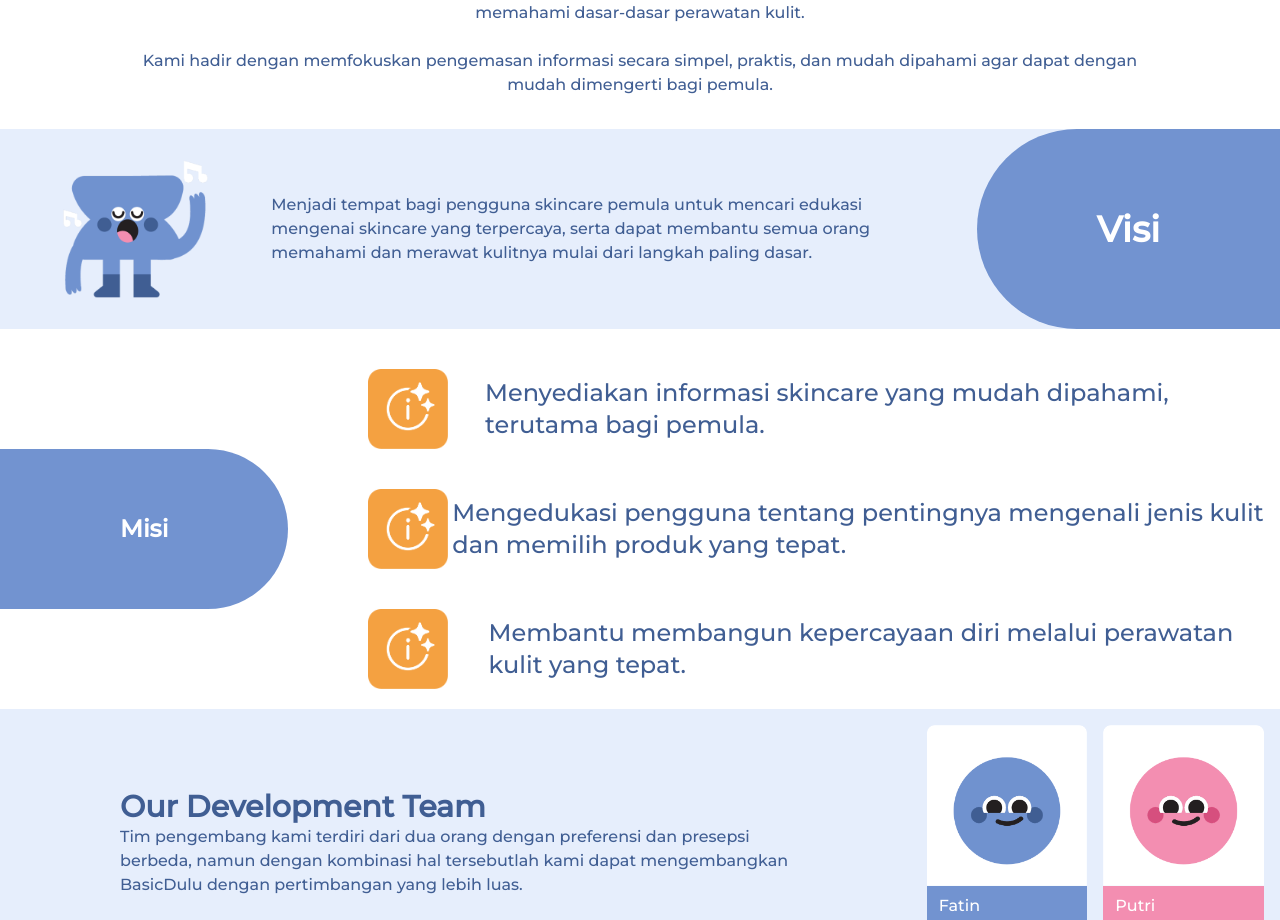
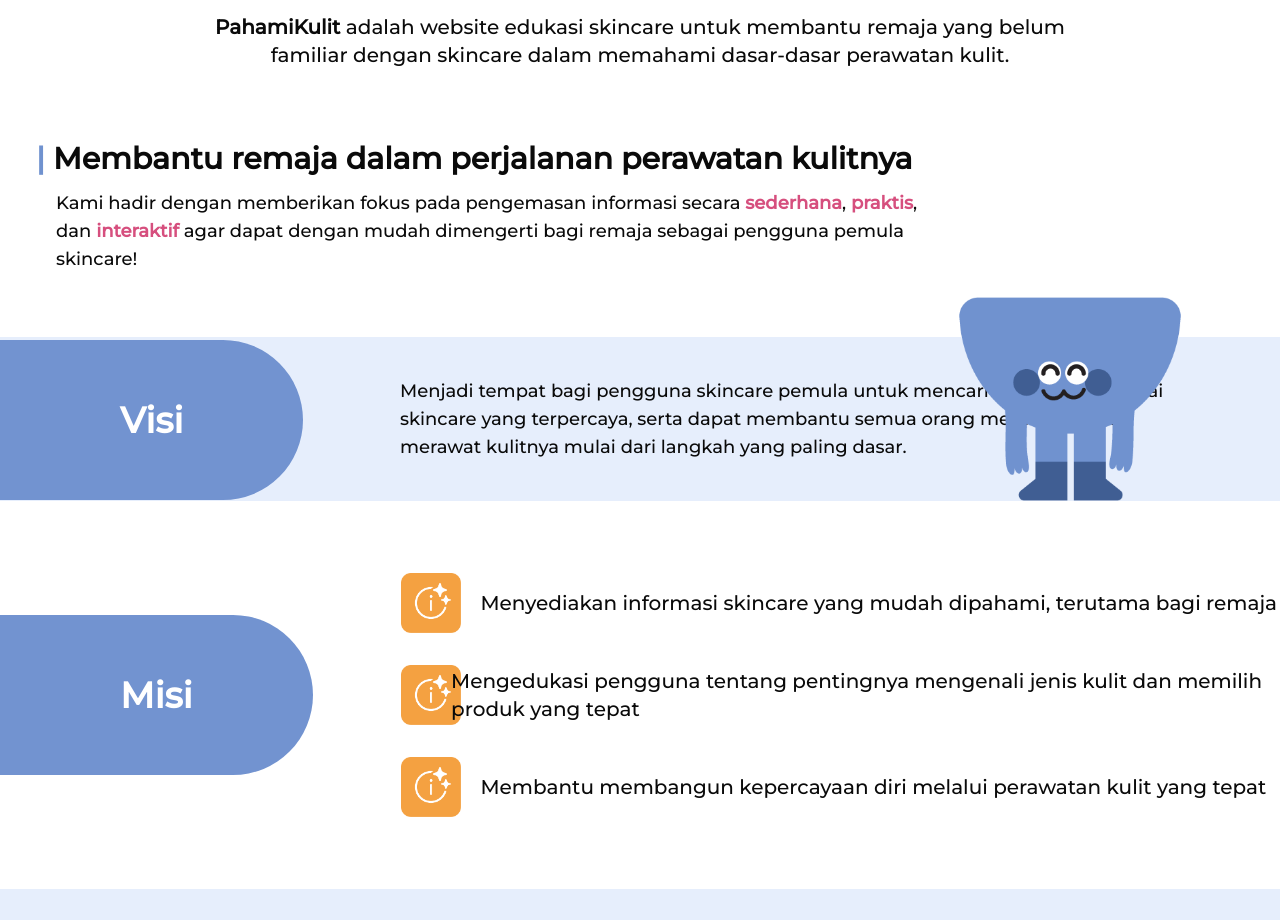
Before and after one commit to putrilauraa/PahamiKulit-FrontEnd, a Next.js app: page /about-us in a window 1280 px wide. Shown: the part 212-1132 px from the top of the page. Built offline with nearby package versions, Linux system fonts and the light colour scheme; a web font is replaced by a local one.

Commit message:
feat(about us): UI fixing

```diff
--- a/src/app/about-us/page.tsx
+++ b/src/app/about-us/page.tsx
@@ -1,101 +1,93 @@
-import Navbar from "@/components/Navbar"
+import Navbar from '@/components/Navbar';
 import { Footer } from '@/components/Footer';
 import { Montserrat } from 'next/font/google';
 
 const montserrat = Montserrat({ weight: '500', subsets: ['latin'] });
 
-
 export default function AboutUs() {
     return (
         <>
-        <Navbar/>
-            <h1>AboutUs Page</h1>
-
-            <div
-                className={`${montserrat.className}`}
-                style={{
-                    color: '#405E93',
-                }}>
-
-
-<div className="py-5"
-style={{
-        color:'#405E93'
-                    }}>
-{/* grid grid-cols-1 md:grid-cols-2 grid-rows-4 md:grid-rows-2 gap-2 py-14 px-32 h-1/5 */}
-
-            {/* About Us */}
+            <Navbar />
+            <div className={`${montserrat.className}`}>
+                <div className="pt-20">
                     <div className="">
                         {/* Title */}
-                    <div className="flex items-center justify-center font-extrabold text-5xl"
-                    >
-                        About Us
+                        <div className="text-[#405E93] flex items-center justify-center font-extrabold text-5xl">
+                            Tentang Kami
                         </div>
 
                         {/* Description */}
-                    <div className="py-5 px-32 text-center">
-                        <p className="py-3">
-                        BasicDulu adalah website edukasi skincare
-                        untuk membantu masyarakat yang masih awam dengan
-                        skincare dalam memahami dasar-dasar perawatan kulit.
+                        <p className="w-4xl justify-center mx-auto text-center mt-8 text-xl">
+                            <strong>PahamiKulit</strong> adalah website edukasi
+                            skincare untuk membantu remaja yang belum familiar
+                            dengan skincare dalam memahami dasar-dasar perawatan
+                            kulit.
+                        </p>
+                        <div className="py-10 mt-8 ml-9">
+                            <p className="text-3xl font-bold">
+                                <strong className="text-[#7092CF]">| </strong>
+                                Membantu remaja dalam perjalanan perawatan
+                                kulitnya
                             </p>
 
-                        <p className="py-3">
-                        Kami hadir dengan memfokuskan pengemasan informasi secara
-                        simpel, praktis, dan mudah dipahami agar dapat dengan mudah
-                        dimengerti bagi pemula.
+                            <p className="ml-5 w-4xl mt-3 text-lg">
+                                Kami hadir dengan memberikan fokus pada
+                                pengemasan informasi secara{' '}
+                                <strong className="text-[#D64F7E]">
+                                    sederhana
+                                </strong>
+                                ,{' '}
+                                <strong className="text-[#D64F7E]">
+                                    praktis
+                                </strong>
+                                , dan{' '}
+                                <strong className="text-[#D64F7E]">
+                                    interaktif
+                                </strong>{' '}
+                                agar dapat dengan mudah dimengerti bagi remaja
+                                sebagai pengguna pemula skincare!
                             </p>
                         </div>
                     </div>
 
                     {/* Visi */}
-            <div className={`${montserrat.className} text-main-black`}
+                    <div className="mt-6">
+                        <div
+                            className={`${montserrat.className} py-10`}
                             style={{
-                background: '#E6EEFC'
-            }}>
-                <div className="flex items-center justify-center">
-                    {/* Illustration */}
-                    <div className="flex items-center ml-10">
-                        <img
-                            className="w-125 h-auto"
-                            src="/Blue-2.png"
-                            alt="Mascot">
-                        </img>
-
-                    </div>
-
-                    {/* Desc */}
-                    <p className="px-10">
-                        Menjadi tempat bagi pengguna skincare pemula untuk mencari
-                        edukasi mengenai skincare yang terpercaya, serta dapat membantu
-                        semua orang memahami dan merawat kulitnya mulai dari langkah paling dasar.
-                    </p>
-
-                    <div className="">
-                    {/* Title */}
-                    <div className="text-white flex items-center justify-center px-30 py-20 rounded-l-full sm:4px md:6px lg:8px"
-                        style={{background:'#7293D0'}}>
-                        <div className="text-white font-bold text-4xl">
+                                background: '#E6EEFC',
+                            }}
+                        >
+                            <div className="absolute left-0 text-white font-bold text-4xl bg-[#7293D0] flex px-30 py-15 top-138 rounded-r-full sm:4px md:6px lg:8px">
                                 Visi
                             </div>
-                    </div>
-
+                            <div className="flex items-center ml-100">
+                                {/* Desc */}
+                                <p className="w-3xl text-lg">
+                                    Menjadi tempat bagi pengguna skincare pemula
+                                    untuk mencari edukasi mengenai skincare yang
+                                    terpercaya, serta dapat membantu semua orang
+                                    memahami dan merawat kulitnya mulai dari
+                                    langkah yang paling dasar.
+                                </p>
+                                {/* Illustration */}
+                                <div className="absolute right-10 -mt-10">
+                                    <img
+                                        className="w-85 h-auto"
+                                        src="/Blue-3.png"
+                                        alt="Mascot"
+                                    ></img>
                                 </div>
                             </div>
-
                         </div>
-
+                    </div>
                 </div>
 
                 {/* Misi */}
                 <div>
-                <div className="flex items-center">
-
+                    <div className="flex items-center py-14">
                         {/* Title */}
-                    <div className="flex items-center justify-center h-40 rounded-r-full px-30 py-20 text-2xl font-semibold text-white"
-                        style={{
-                        background: '#7293D0'
-                    }}>
+                        <div className="left-0 text-white font-bold text-4xl bg-[#7293D0] flex px-30 py-15 rounded-r-full sm:4px md:6px lg:8px">
                             Misi
                         </div>
 
@@ -106,15 +98,15 @@
                                 {/* Illustration */}
                                 <div>
                                     <img
-                                className="w-20 h-auto mx-20 my-5"
+                                        className="w-15 h-auto ml-22 my-4 mr-5"
                                         src="Misi-01.png"
-                                alt="Mascot">
-                                </img>
+                                        alt="Mascot"
+                                    ></img>
                                 </div>
                                 {/* Text */}
-                            <div className="text-2xl">
-                            Menyediakan informasi skincare yang
-                            mudah dipahami, terutama bagi pemula.
+                                <div className="text-xl">
+                                    Menyediakan informasi skincare yang mudah
+                                    dipahami, terutama bagi remaja
                                 </div>
                             </div>
 
@@ -123,15 +115,16 @@
                                 {/* Illustration */}
                                 <div>
                                     <img
-                                className="w-20 h-auto mx-20 my-5"
+                                        className="w-15 h-auto ml-22 my-4 mr-5"
                                         src="Misi-01.png"
-                                alt="Mascot">
-                                </img>
+                                        alt="Mascot"
+                                    ></img>
                                 </div>
                                 {/* Text */}
-                            <div className="text-2xl">
-                            Mengedukasi pengguna tentang pentingnya mengenali
-                            jenis kulit dan memilih produk yang tepat.
+                                <div className="text-xl">
+                                    Mengedukasi pengguna tentang pentingnya
+                                    mengenali jenis kulit dan memilih produk
+                                    yang tepat
                                 </div>
                             </div>
 
@@ -140,105 +133,94 @@
                                 {/* Illustration */}
                                 <div>
                                     <img
-                                className="w-20 h-auto mx-20 my-5"
+                                        className="w-15 h-auto ml-22 my-4 mr-5"
                                         src="Misi-01.png"
-                                alt="Mascot">
-                                </img>
+                                        alt="Mascot"
+                                    ></img>
                                 </div>
                                 {/* Text */}
-                            <div className="text-2xl">
-                            Membantu membangun kepercayaan diri
-                            melalui perawatan kulit yang tepat.
+                                <div className="text-xl">
+                                    Membantu membangun kepercayaan diri melalui
+                                    perawatan kulit yang tepat
                                 </div>
                             </div>
-
                         </div>
                     </div>
                 </div>
 
                 {/* Introduction Section */}
-            <div className="bg-blue-300 flex text-center justify-end pb-4"
+                <div
+                    className="bg-blue-300 flex items-center justify-center p-15 mx-auto"
                     style={{
-                background: '#E6EEFC'
-            }}>
-
+                        background: '#E6EEFC',
+                    }}
+                >
                     {/* Team Introduction */}
-                    <div className="px-30 py-20 text-left">
+                    <div className="text-left">
                         {/* Title */}
                         <div className="text-3xl font-semibold">
                             Our Development Team
                         </div>
 
                         {/* Description */}
-                    <div className="">
+                        <div className="mt-4 w-3xl pr-10">
                             Tim pengembang kami terdiri dari dua orang dengan
-                        preferensi dan presepsi berbeda, namun dengan kombinasi
-                        hal tersebutlah kami dapat mengembangkan BasicDulu dengan
-                        pertimbangan yang lebih luas.
+                            preferensi dan presepsi yang berbeda, namun dengan
+                            kombinasi hal tersebutlah kami dapat mengembangkan
+                            PahamiKulit dengan pertimbangan yang lebih luas.
+                        </div>
                     </div>
 
-                    </div>
-
-                {/* Profile */}
-
-                    {/* Card Aten */}
-                    <div className="Card">
+                    {/* Card Poet */}
+                    <div className="">
                         {/* Illustration */}
                         <div>
                             <img
-                            className="w-100 h-auto mt-4"
-                            src="/Profile-Fatin.png"
-                            alt="Mascot">
-                            </img>
+                                className="w-50 h-auto"
+                                src="/Profile-Putri.png"
+                                alt="Mascot"
+                            ></img>
                         </div>
                         {/* Bio */}
-                        <div className="text-white w-full h-auto rounded-b-xl rounded-t-none text-left pl-3"
-                        style={{background:'#7293D0'}}>
-                            <div className="pt-2">
-                                Fatin
-                            </div>
+                        <div
+                            className="text-white w-full h-auto rounded-b-xl rounded-t-none text-left pl-3"
+                            style={{ background: '#F38EB1' }}
+                        >
+                            <div className="pt-2 font-bold">Putri</div>
                             <div className="pb-2">
-                                <p>
-                                Binus University
-                                </p>
+                                <p>Binus University</p>
                             </div>
                         </div>
                     </div>
 
-                    {/* Card Poet */}
+                    {/* Card Aten */}
                     <div className="px-4">
                         {/* Illustration */}
                         <div>
                             <img
-                            className="w-100 h-auto mt-4"
-                            src="/Profile-Putri.png"
-                            alt="Mascot">
-                            </img>
+                                className="w-50 h-auto"
+                                src="/Profile-Fatin.png"
+                                alt="Mascot"
+                            ></img>
                         </div>
                         {/* Bio */}
-                        <div className="text-white w-full h-auto rounded-b-xl rounded-t-none text-left pl-3"
-                        style={{background:'#F38EB1'}}>
-                            <div className="pt-2">
-                                Putri
-                            </div>
+                        <div
+                            className="text-white w-full h-auto rounded-b-xl rounded-t-none text-left pl-3"
+                            style={{ background: '#7293D0' }}
+                        >
+                            <div className="pt-2 font-bold">Fatin</div>
                             <div className="pb-2">
-                                <p>
-                                Binus University
-                                </p>
+                                <p>Binus University</p>
                             </div>
                         </div>
                     </div>
                 </div>
-
-
             </div>
 
             {/* Footer Footer */}
             <div className="Footer">
                 <Footer />
             </div>
-
         </>
-
     );
 }
```
Lines whose indentation alone changed are shown as unchanged.
